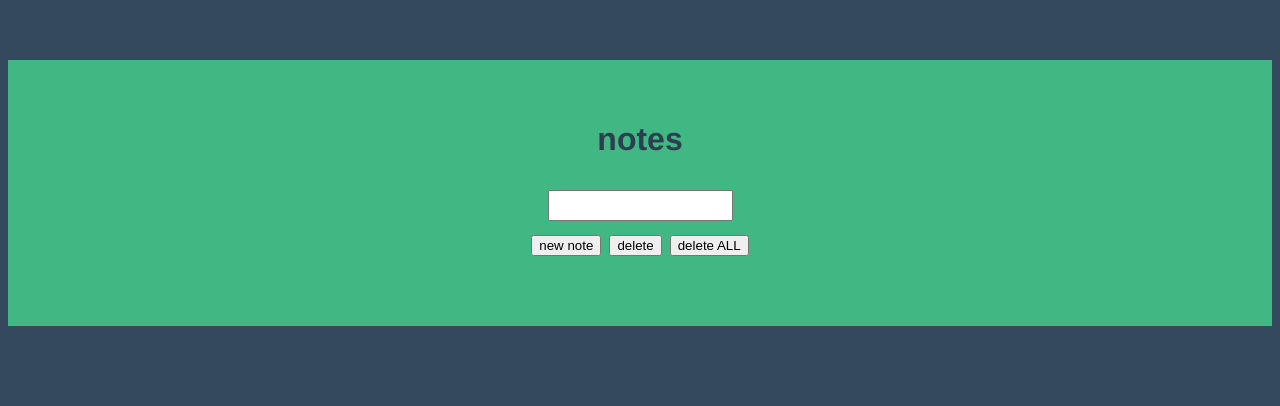
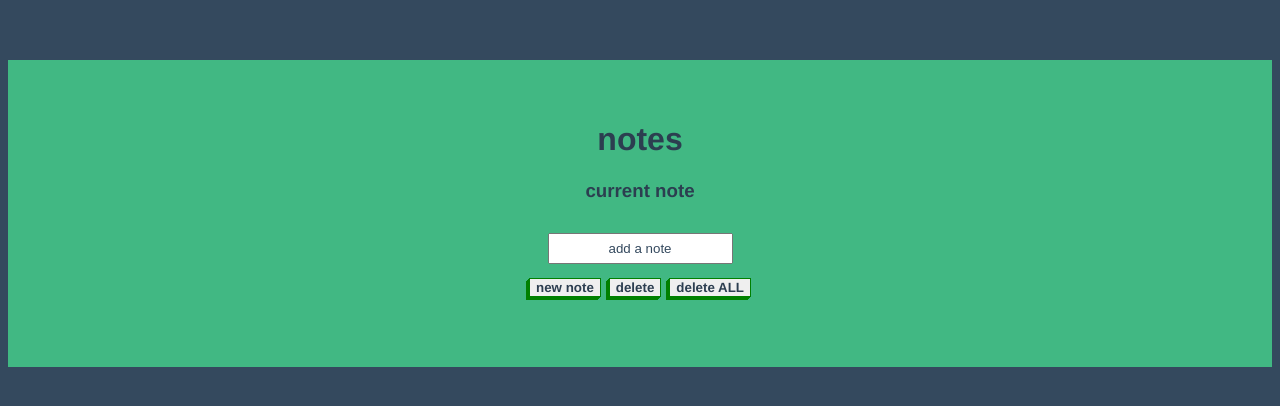
Before and after one commit to Pranay0302/vuenote, a Vue app: page / in a window 1280 px wide. Shown: the top 406 px of the page. Built offline with nearby package versions, Linux system fonts and the light colour scheme.

Commit message:
minor changes with code optimization

```diff
--- a/src/App.vue
+++ b/src/App.vue
@@ -1,12 +1,16 @@
 <template>
  <h1>notes</h1>
+ <h3>current note</h3>
+ <!-- <h4 v-text="userip"></h4> -->
+ <h4>{{userip}}</h4>
+ <!-- mush template is a bit faster -->
  <form @submit.prevent="newnote" class="nform">
-     <input v-model='userip' name="okay" class="nokay">
+     <input v-model='userip' name="okay" class="nokay" placeholder="add a note">
      <!-- <h2>{{userip}}</h2> -->
      <div class="oof">
-     <button class="nbutton">new note</button>
-     <button class="nd" @click="lol"> delete</button>
-     <button class="ndelete" @click="done">delete ALL</button>
+     <button>new note</button>
+     <button @click="lol">delete</button>
+     <button @click="done">delete ALL</button>
      </div>
  </form>
  <ul>
@@ -21,9 +25,7 @@
 import { ref } from 'vue';
 
 export default {
-
     setup(){
-
         // object wrapper
         const userip = ref('');
         let notes = ref([]);
@@ -47,16 +49,16 @@ export default {
             notes.value.shift();
         }
 
-
         return {
             userip,
             notes,
             newnote,
             done,
-            lol
+            lol,
         }
     }
 }
+
 </script>
 
 <style>
@@ -68,15 +70,34 @@ export default {
     padding: 5px;
     color: #2c3e50;
 }
-.nbutton, .ndelete, .nd{
+button{
     margin: 4px;
+    color: #2c3e50;
+    box-shadow: -3px 3px green, -2px 2px green, -1px 1px green;
+    border: 0.5px solid green;
+    cursor: pointer;
+    outline: none;
+    text-align: center;
+    font-family: Avenir, Helvetica, Arial, sans-serif;
+    font-weight: bold;
+
+}
+button:active{
+  transform: scale(0.98);
+  box-shadow: 3px 2px 22px 1px rgba(0, 0, 0, 0.24);
 }
 .nokay{
     margin: 5px;
     height: 25px;
+    outline: none;
 }
 html{
     background-color: #34495E;
+}
+
+::placeholder {
+    color: #34495E;
+    text-align: center;
 }
 #app {
   font-family: Avenir, Helvetica, Arial, sans-serif;
--- a/src/main.js
+++ b/src/main.js
@@ -1,4 +1,3 @@
 import { createApp } from 'vue'
 import App from './App.vue'
-
 createApp(App).mount('#app')
```
